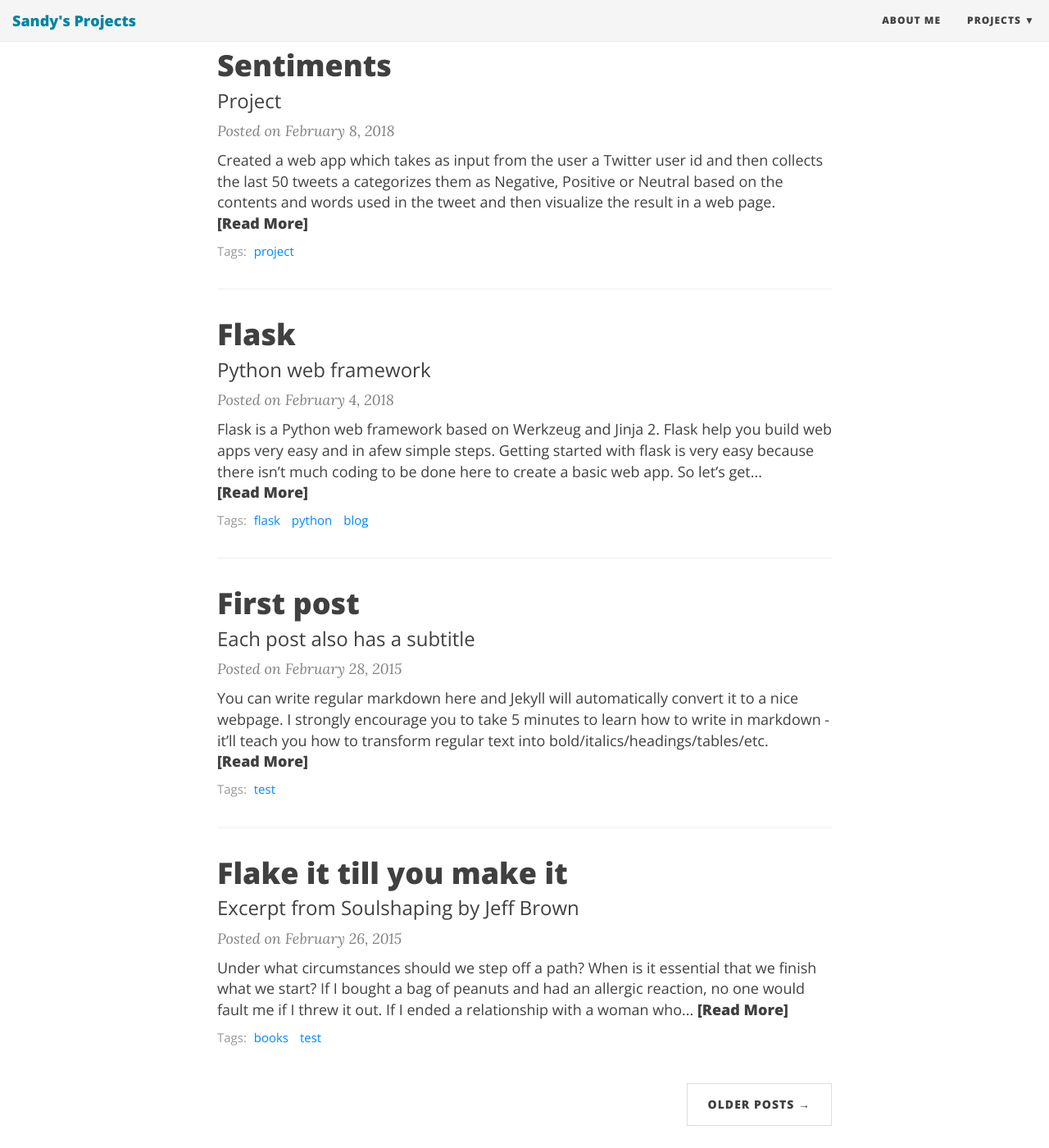
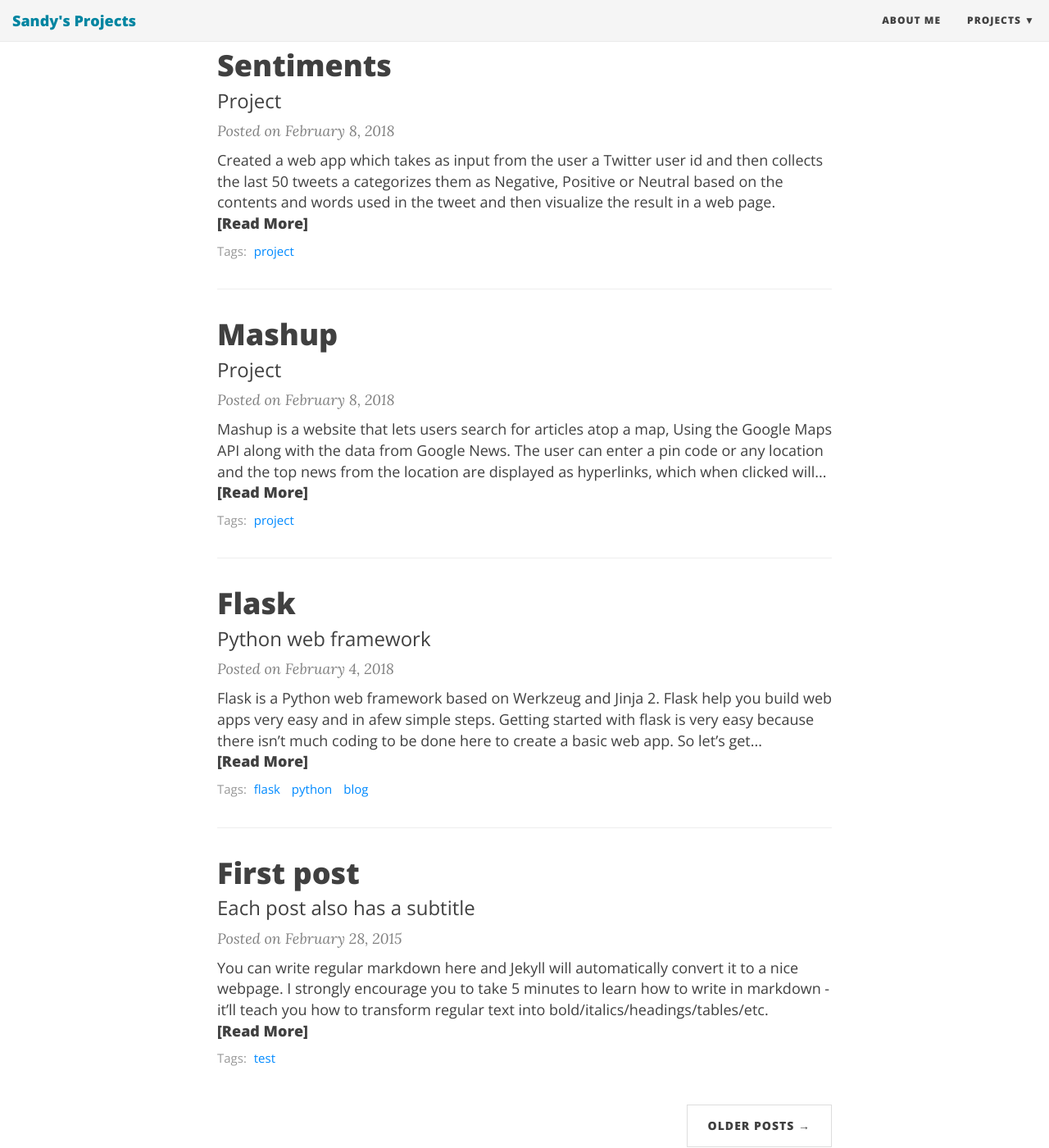
Before and after one commit to sandyjswl/sandyjswl.github.io---old, a Jekyll site: the page built from index.html, in a window 1280 px wide and 1400 px high, scrolled down 605 px. Shown: the whole window at 82% size. Built offline with Jekyll 4.4.1, drawn with Linux system fonts in a browser that asks for light colours; nearby versions of some CDN libraries; the list of posts is cut into pages by our own code; some of the changed text lies outside the part shown.

Commit message:
Added Mashup

```diff
--- /dev/null
+++ b/_posts/2018-02-08-Mashup.md
@@ -0,0 +1,67 @@
+---
+layout: post
+title: Mashup
+subtitle: Project
+gh-repo: sandyjswl
+gh-badge: [star, fork, follow]
+tags: [project]
+---
+
+
+Mashup is a website that lets users search for articles atop a map, Using the
+Google Maps API along with the data from Google News. The user can enter a pin code or any location and the top news from the location are displayed as hyperlinks, which when clicked will redirect the user to the website. This is done using the Google news feed.
+
+Below are the screenshots of different pages included.
+
+**Tools used**
+- Python
+- Flask
+- SQL (To store all the locations along with pin code)
+- Jinja2 (Templating language)
+- phpLiteAdmin (Manage the database)
+- HTML
+- CSS
+- Jquery
+- Google Maps API
+- Google news Feed
+
+
+
+# Screenshots
+
+## Start Page
+
+![Start](https://i.imgur.com/WHnM0ix.png)
+
+The Start page of the web app.
+
+## Enter a location/pin code
+
+![Location](https://i.imgur.com/GKUmy0i.png)
+
+Shows the user matching locations and suggestions
+
+## Result
+
+![Result](https://imgur.com/gru2uXg)
+
+Displays all the recent headline from the entered location as hyperlinks.
+
+## Redirect
+
+![Redirect](https://imgur.com/rMwmV1R)
+
+Redirect the user to the original website.
+
+## Nearby Locations
+
+![Quote](https://imgur.com/oJAjz0T)
+
+![Quote](https://imgur.com/iok5dQH
+
+
+User can also search for headlines from nearby locations.
+
+
+
+**_More features will be added to the website, i'm currently working on something else._**
--- a/_posts/2018-02-09-finance.md
+++ b/_posts/2018-02-09-finance.md
@@ -1,7 +1,7 @@
 ---
 layout: post
 title: Finance
-subtitle: Python web framework
+subtitle: Project
 gh-repo: sandyjswl
 gh-badge: [star, fork, follow]
 tags: [project]
```
